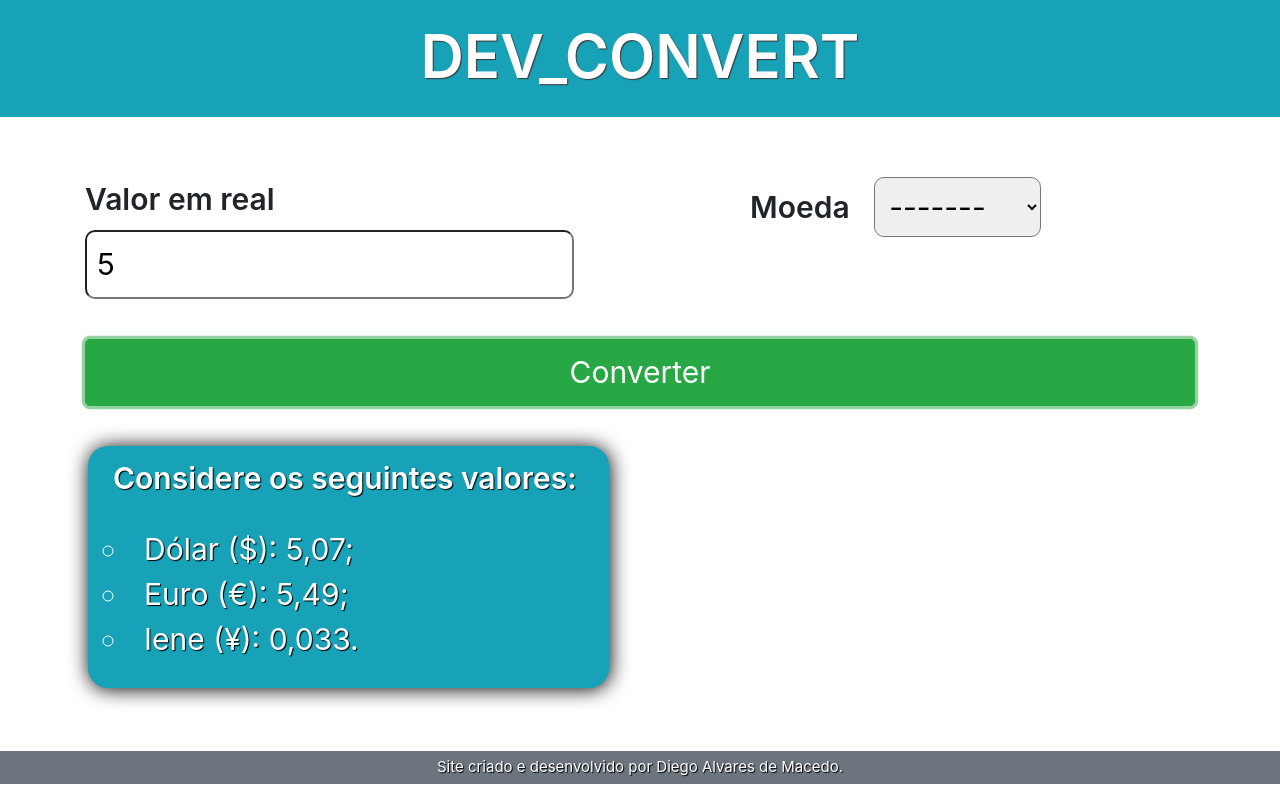
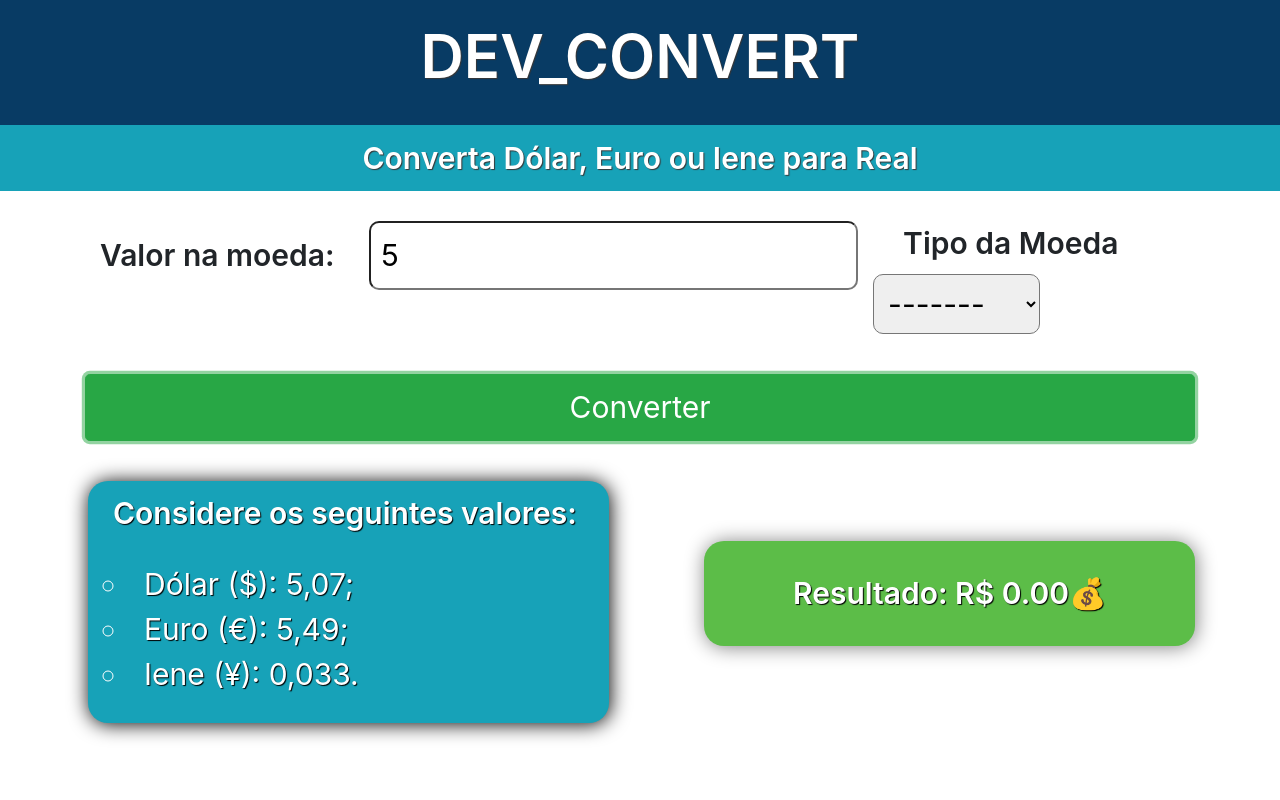
Before and after one commit to diegoalvares/devconvert, a plain HTML site: page index.html in a window 1280 px wide. Both pictures are taken after typing "5" into the empty fields and a click on the button "Converter". Shown: the top 800 px of the page. Drawn offline with nearby package versions, Linux system fonts and the light colour scheme.

Commit message:
atualizando.

```diff
--- a/CSS/footer.css
+++ b/CSS/footer.css
@@ -1,5 +1,5 @@
 footer{
-    margin-top: 63px;
+    margin-top: 199px;
     padding: 5px;
     text-align: center;
     font-size: 15px;
--- a/CSS/header.css
+++ b/CSS/header.css
@@ -1,3 +1,7 @@
+header{
+    background-color: rgb(8, 59, 100);
+}
+
 header>h1{
     padding: 20px;
     text-align: center;
@@ -6,5 +10,15 @@ header>h1{
     font-size: 60px;
     font-weight: 600;
     padding-bottom: 25px;
-    margin-bottom: 60px;
 }
+
+header>h2{
+    text-align: center;
+    color: white;
+    text-shadow: 1px 1px 1px rgb(56, 55, 55);
+    font-size: 30px;
+    font-weight: 600;
+    padding-bottom: 25px;
+    margin-bottom: 30px;
+    padding: 15px;
+}
--- a/CSS/main.css
+++ b/CSS/main.css
@@ -1,8 +1,10 @@
 label{
     font-size: 30px;
     font-weight: 600;
-    margin-right: 20px;
+    margin-right: 30px;
+    margin-left: 30px;
 }
+
 
 div>select{
     font-size: 30px;
@@ -49,7 +51,7 @@ div>.row>.col>button{
 
 #resultado{
     display: none;
-    font-size: 40px;
+    font-size: 30px;
     font-weight: 600;
     margin-top: 100px;
     text-align: center;
--- a/funcoes.js
+++ b/funcoes.js
@@ -7,3 +7,28 @@ const euro = document.getElementById('euro');
 const iene = document.getElementById('iene');
 const valor = document.getElementById('valor');
 const valor_result = document.getElementById('valor_resultado');
+
+convert.addEventListener('click', function(){
+    if (money.value === vazio.value){
+        var mult = valor.value*0
+        result.style.display = 'block'
+        valor_result.innerHTML = mult.toFixed(2)
+    }
+    else if (money.value === dolar.value){
+        var mult = valor.value*5.07
+        result.style.display = 'block'
+        valor_result.innerHTML = mult.toFixed(2)
+    }
+
+    else if (money.value === euro.value){
+        var mult = valor.value*5.49
+        result.style.display = 'block'
+        valor_result.innerHTML = mult.toFixed(2)
+    }
+
+    else if (money.value === iene.value){
+        var mult = valor.value*0.033
+        result.style.display = 'block'
+        valor_result.innerHTML = mult.toFixed(2)
+    }
+})
--- a/index.html
+++ b/index.html
@@ -11,19 +11,20 @@
     <title>Conversor de Moedas</title>
 </head>
 <body>
-    <header class="bg-info">
+    <header>
         <h1>DEV_CONVERT</h1>
+        <h2 class="bg-info">Converta Dólar, Euro ou Iene para Real</h2>
     </header>
 
     <main>
         <div class="container">
             <div class="row">
-                <div class="col">
-                    <label for="valor">Valor em real</label>
+                <div class="col-7.5">
+                    <label for="valor">Valor na moeda:</label>
                     <input type="number" name="valor" id="valor" placeholder="Digite um valor...">
                 </div>
-                <div class="col-5">
-                    <label for="moeda">Moeda</label>
+                <div class="col">
+                    <label for="moeda">Tipo da Moeda</label>
                     <select name="moeda" id="moeda">
                         <option id="vazio">
                             -------
@@ -34,7 +35,7 @@
                         <option id="euro">
                             Euro (€)
                         </option>
-                        <option id="Iene">
+                        <option id="iene">
                             Iene (¥)
                         </option>
                     </select>
```
